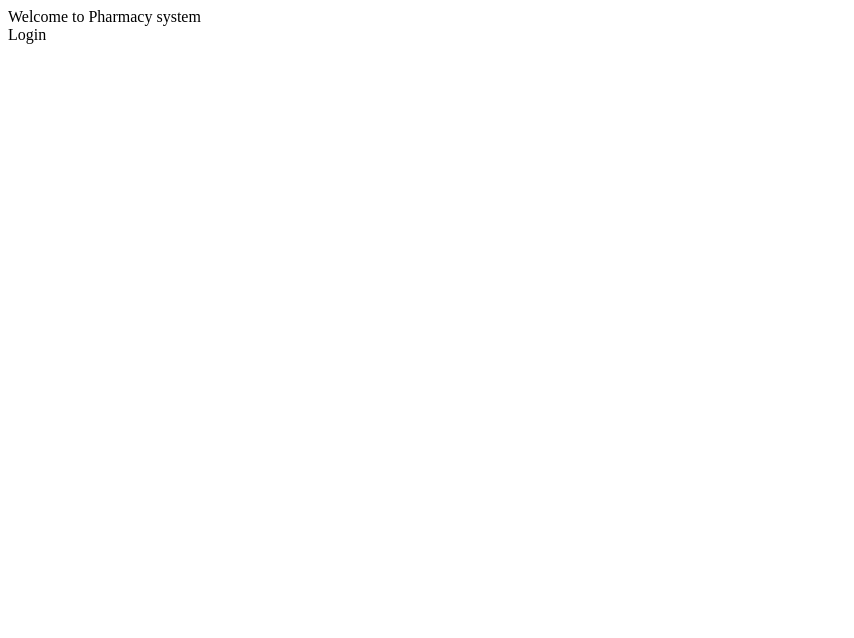
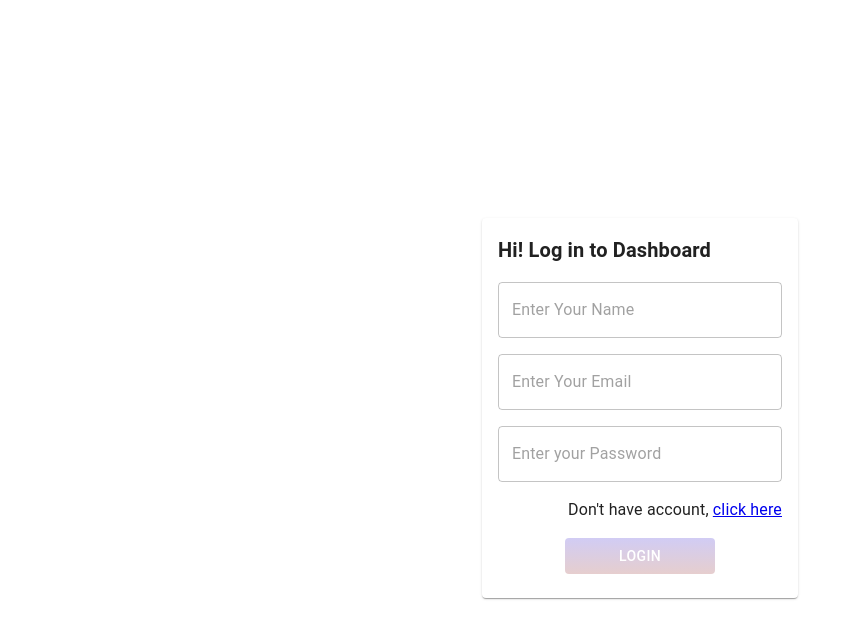
Before and after one commit to Rajshree96/PharmacySystem_Mern, a React (Vite) app: page /login in a window 1280 px wide. Shown: the top 638 px of the page, without its empty margins (0-854 px from the left). Built offline with nearby package versions, Linux system fonts and the light colour scheme.

Commit message:
styles folder upadte

```diff
--- a/src/App.jsx
+++ b/src/App.jsx
@@ -8,7 +8,6 @@ function App() {
 
   return (
     <>
-    Welcome to Pharmacy system
       <Router>
         <Routes>
           <Route path="/" element={<Registration />} />
--- a/src/pages/Login.jsx
+++ b/src/pages/Login.jsx
@@ -1,8 +1,93 @@
-import React from 'react'
+import React, { useState } from 'react';
+import { Button, Card, CardContent, Grid, TextField, Typography, Box, Divider } from '@mui/material';
+import { Link, useNavigate } from 'react-router-dom';
+
 
 const Login = () => {
+    const history = useNavigate();
+    const [data, setData] = useState([]);
+    const [inpval, setInpval] = useState({
+        name: "",
+        email: "",
+        password: ""
+    });
+
+    const getData = (e) => {
+        // console.log(e.target.value)
+        const { value, name } = e.target;
+        // console.log(value,name)
+        setInpval(() => {
+            return {
+                ...inpval,
+                [name]: value
+            }
+        })
+
+    }
+    const addData = (e) => {
+        e.preventDefault();
+
+        const getUserArr = localStorage.getItem("userCredential");
+        console.log(getUserArr);
+
+        const { name, email, password } = inpval;
+
+        if (name === "") {
+            alert("name field is required")
+        } else if (email === "") {
+            alert("email field is required")
+        } else if (!email.includes("@")) {
+            alert("enter valid email address")
+        } else if (password === "") {
+            alert("password field is required")
+        } else if (password.length < 6) {
+            alert("password length greater than 6")
+        } else {
+
+            if (getUserArr && getUserArr.length) {
+                const userData = JSON.parse(getUserArr);
+                // const userLogin = userData.email === email && userData.password === password ;
+
+                if (userData.email === email && userData.password === password) {
+                    alert("user login sucessfully")
+                    history("/medicalCenter")
+                } else {
+                    alert("invalid details")
+
+                }
+            }
+
+        }
+    }
   return (
-    <div>Login</div>
+    <Grid container style={{
+        display: 'flex', justifyContent: 'center', alignItems: 'center', height: '100vh'
+    }}>
+        <Grid item lg={3} xs={10} md={4}>
+            <Card>
+                <CardContent>
+                    <Typography variant='h6' style={{ fontSize: '20px', fontWeight: 'bold' }}>Hi!
+                        Log in to Dashboard</Typography>
+                    <Box mt={2}>
+                        <TextField variant='outlined' name="name" value={inpval.name} onChange={getData} placeholder='Enter Your Name' fullWidth />
+                    </Box>
+                    <Box mt={2}>
+                        <TextField variant='outlined' name="email" value={inpval.email} onChange={getData} placeholder='Enter Your Email' fullWidth />
+                    </Box>
+                    <Box mt={2}>
+                        <TextField variant='outlined' name="password" value={inpval.password} onChange={getData} placeholder='Enter your Password' fullWidth />
+                    </Box>
+                    <Box style={{ display: 'flex', justifyContent: 'end' }} mt={2}>
+                        <Typography>Don't have account, <Link to='/signup'>click here</Link></Typography>
+                    </Box>
+                    <Box style={{ display: 'grid', justifyContent: 'center' }} mt={2} >
+                        <Button onClick={addData} style={{ width: "150px", color: 'white', backgroundImage: "linear-gradient(#D1CCF4,#E6CECE)" }}>Login</Button>
+                    </Box>
+
+                </CardContent>
+            </Card>
+        </Grid>
+    </Grid>
   )
 }
 
```
Also changed, not shown: src/styles/Registration.js (added).
